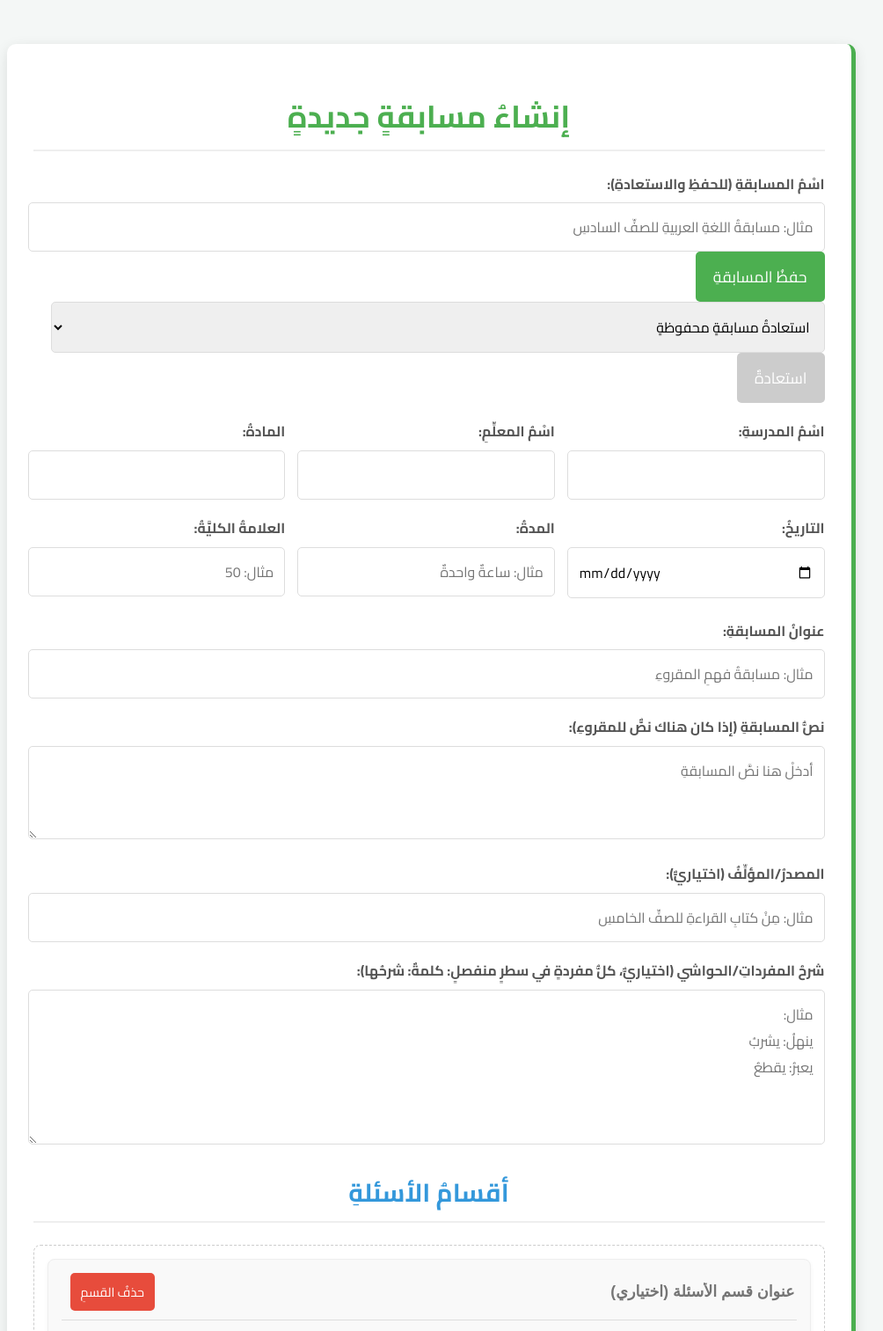
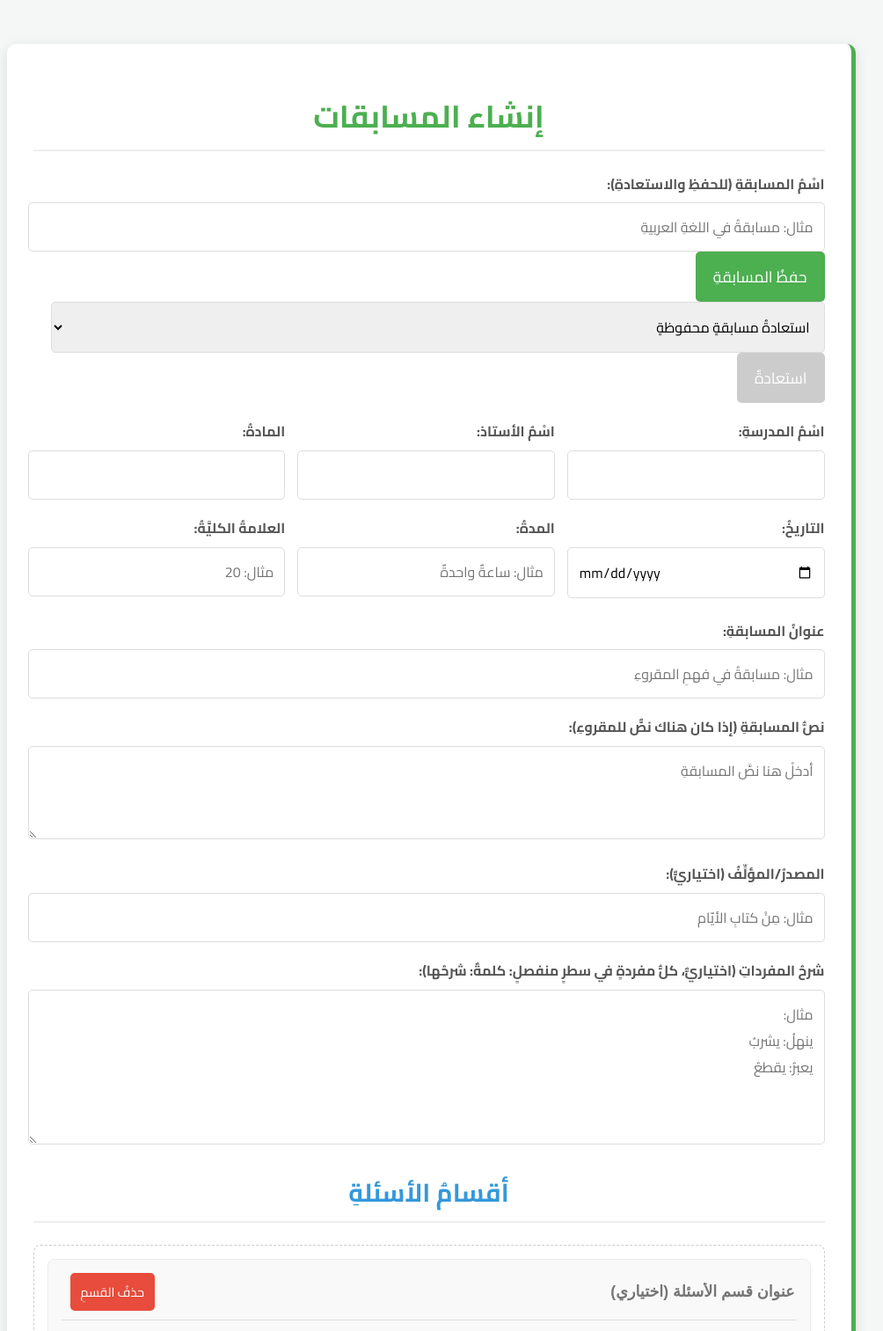
Before and after one commit to majedonline/Arabic-Project, a plain HTML site: page index.html in a window 1280 px wide. Shown: the top 1513 px of the page at 88% size, without its empty margins (150-1154 px from the left). Drawn offline with Linux system fonts and the light colour scheme; a web font is replaced by a local one.

Commit message:
Update index.html

```diff
--- a/index.html
+++ b/index.html
@@ -11,11 +11,11 @@
 </head>
 <body>
     <div id="input-section" class="container">
-        <h1>إنشاءُ مسابقةٍ جديدةٍ</h1>
+        <h1>إنشاء المسابقات</h1>
 
         <div class="form-group">
             <label for="contestName">اسْمُ المسابقةِ (للحفظِ والاستعادةِ):</label>
-            <input type="text" id="contestName" placeholder="مثال: مسابقةُ اللغةِ العربيةِ للصفِّ السادسِ">
+            <input type="text" id="contestName" placeholder="مثال: مسابقةُ في اللغةِ العربيةِ">
             <button id="saveContestBtn">حفظُ المسابقةِ</button>
             <select id="loadContestSelect">
                 <option value="">استعادةُ مسابقةٍ محفوظةٍ</option>
@@ -29,7 +29,7 @@
                 <input type="text" id="schoolNameInput">
             </div>
             <div>
-                <label for="teacherNameInput">اسْمُ المعلِّمِ:</label>
+                <label for="teacherNameInput">اسْمُ الأستاذ:</label>
                 <input type="text" id="teacherNameInput">
             </div>
             <div>
@@ -46,13 +46,13 @@
             </div>
             <div>
                 <label for="scoreInput">العلامةُ الكليَّةُ:</label>
-                <input type="number" id="scoreInput" placeholder="مثال: 50">
+                <input type="number" id="scoreInput" placeholder="مثال: 20">
             </div>
         </div>
 
         <div class="form-group">
             <label for="titleInput">عنوانُ المسابقةِ:</label>
-            <input type="text" id="titleInput" placeholder="مثال: مسابقةُ فهمِ المقروءِ">
+            <input type="text" id="titleInput" placeholder="مثال: مسابقةُ في فهمِ المقروءِ">
         </div>
 
         <div class="form-group">
@@ -62,11 +62,11 @@
 
         <div class="form-group">
             <label for="authorSourceInput">المصدرُ/المؤلِّفُ (اختياريٌّ):</label>
-            <input type="text" id="authorSourceInput" placeholder="مثال: مِنْ كتابِ القراءةِ للصفِّ الخامسِ">
+            <input type="text" id="authorSourceInput" placeholder="مثال: مِنْ كتابِ الأيّام">
         </div>
 
         <div class="form-group">
-            <label for="vocabularyInput">شرحُ المفرداتِ/الحواشي (اختياريٌّ، كلُّ مفردةٍ في سطرٍ منفصلٍ: كلمةٌ: شرحُها):</label>
+            <label for="vocabularyInput">شرحُ المفرداتِ (اختياريٌّ، كلُّ مفردةٍ في سطرٍ منفصلٍ: كلمةٌ: شرحُها):</label>
             <textarea id="vocabularyInput" rows="5" placeholder="مثال:
 ينهلُ: يشربُ
 يعبرُ: يقطعُ"></textarea>
```
